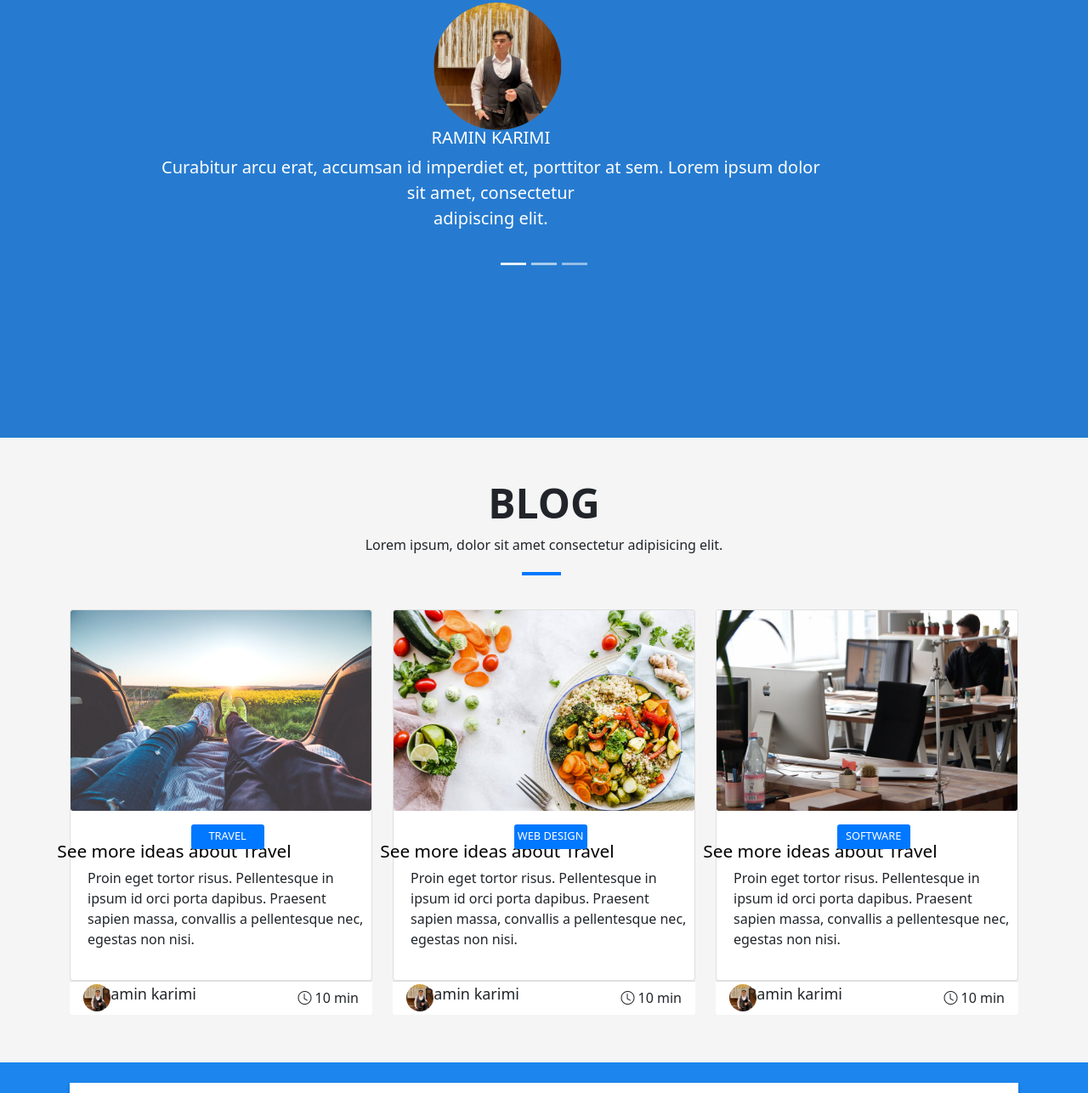
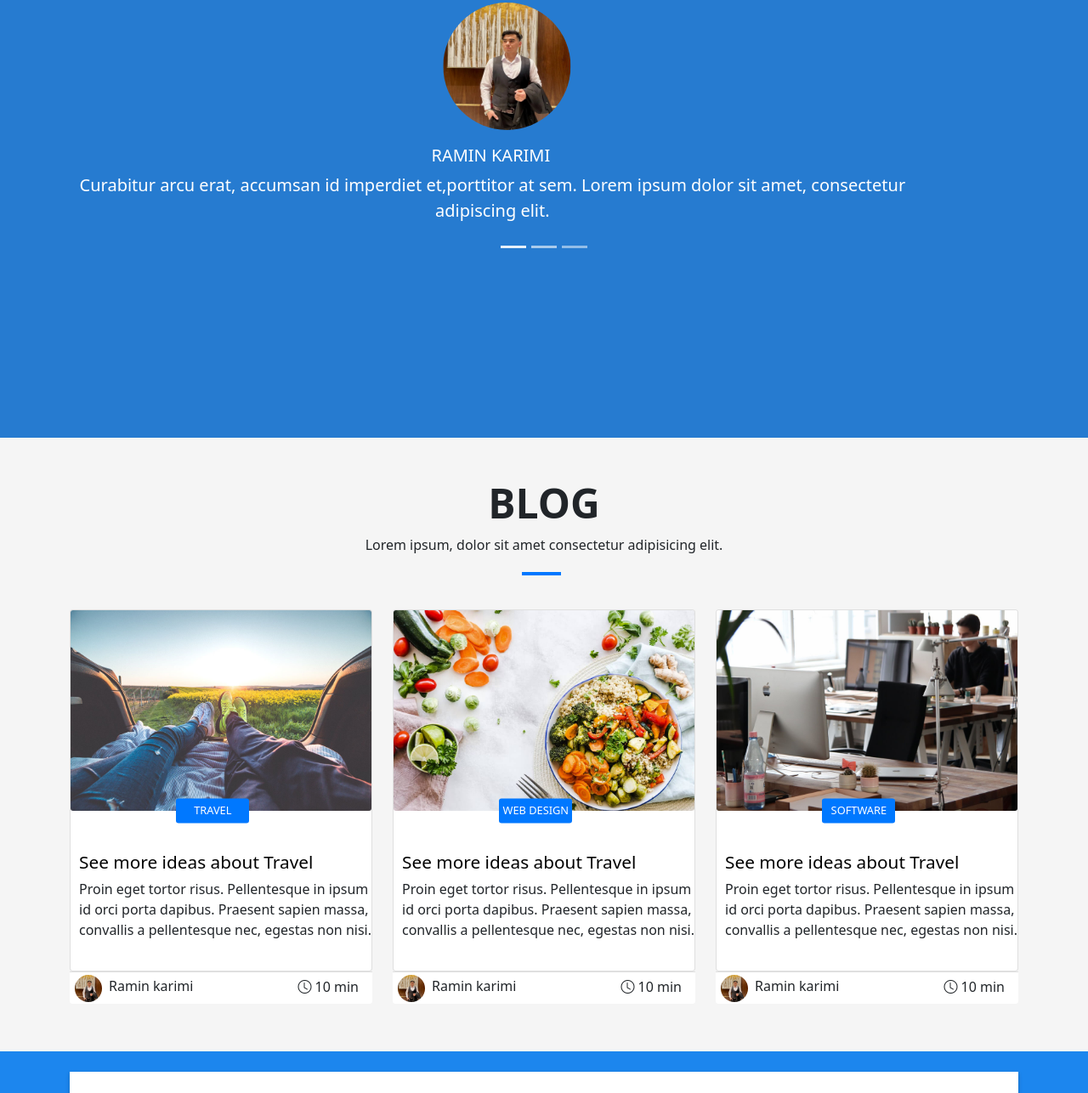
Before and after one commit to karimiyaman28/MYPORTFOLIO, a plain HTML site: page index.html in a window 1280 px wide. Shown: the part 3808-5094 px from the top of the page at 85% size. Drawn offline with nearby package versions, Linux system fonts and the light colour scheme.

Commit message:
make some change to blog section

```diff
--- a/css/style.css
+++ b/css/style.css
@@ -425,7 +425,8 @@ section{
 		margin-top: -1px;
 	}
 	.w-title{
-		margin-right: 220px;
+		margin-right: 100px;
+
 
 
 	}
@@ -456,10 +457,13 @@ section{
 	width: 150px;
 	height: 150px;
 	border-radius: 50%;
+	text-align: center;
+    position: absolute;
+	left: 45%;
 	top: 22%;
-	left: 44%;
 	text-align: center;
-	position: absolute;
+
+
 }
 
 .carousel-inner{
@@ -469,41 +473,37 @@ section{
 
 .carousel-caption{
    bottom: 25%;
+   position: relative;
+   margin-top: 410px;
+   transform: translate(-50%, -50%);
+	left: 50%;
+}
 
-}
-.carousel-caption h5{
-	position: absolute;
-	top: 0%;
-	left: 50%;
-	transform: translate(-50%, -50%);
-}
-.carousel-item p {
-	margin-bottom: -77px;
-	font-weight: 300px;
-}
+
 button{
-	margin-top: -100px;
+	margin-top: -120px;
+
 }
 
 @media screen and (max-width: 1000px) {
 	.carousel-item img{
 		position: absolute;
-		left: 33%;
-		top: 20%;
+		left: 32%;
+		top: 25%;
+		text-align: center;
 
 	}
-	.carousel-caption h5{
-	 position: absolute;
-	 top: 0%;
-	 left: 50%;
-	 transform: translate(-50%, -50%);
+	 .carousel-caption{
+      position: relative;
+      margin-top: 442px;
+     transform: translate(-50%, -50%);
+	 left: 49%;
   }
-  .carousel-item p {
-	margin-bottom: -155px;
-	text-align: center;
-  }
+
+
+
   button{
-  	margin-top: 1px;
+  	margin-top: -46px;
   }
 }
 .carousel-control-prev-icon {
@@ -526,6 +526,9 @@ button{
 	margin-top: 110px;
 	left: 48%;
 }
+.card-body{
+	margin-top: -16px;
+}
 
 .card-category-box{
 	width: 86px;
@@ -534,18 +537,21 @@ button{
 	background-color: #0078ff;
 	color: #fff;
 	font-size: 0.8rem;
+	border-radius: 3px;
+	position: relative;
+	left: 47%;
 	text-align: center;
-	border-radius: 3px;
-    position: absolute;
-    top: 58%;
-    left: 40%;
+   transform: translate(-50%, -50%);
+
 }
 .card-category-p{
      margin-top: 4px;
 }
 .card-title{
-	margin-left: -110px;
+	float: left;
+	margin-left: 10px;
 	font-size: 1.3rem;
+
 }
 .card-title a{
 	text-decoration: none;
@@ -557,7 +563,7 @@ button{
 }
 .card-subtitle{
 	text-align: left;
-	margin-left: 20px;
+	margin-left: 10px;
 	margin-bottom: 20px;
 }
 .card-footer{
@@ -573,6 +579,9 @@ button{
 .post-ramin .lonks:hover{
 	color: #0078ff;
 }
+.post-ramin img{
+	margin-left: -10px;
+}
 
 .ramin{
 	width: 32px;
@@ -581,12 +590,12 @@ button{
 	margin-top: -5px;
 }
 .author{
-	font-size: 18px;
-	margin-right: 170px;
-	margin-top: -31px;
+	float: left;
+	margin-left: 30px;
+	margin-top: -28px;
 }
 .post-date{
-	margin-top: -27px;
+	margin-top: -30px;
 }
 @media screen and (max-width: 900px) {
 	.text-title-a::before{
@@ -599,17 +608,12 @@ button{
 	left: 45%;
   }
 .card-category-box{
-	 position: absolute;
-     top: 60%;
-     left: 40%;
+
 	}
-	.card-title{
-		margin-right: 50px;
-	}
+
 	.author{
-	font-size: 18px;
-	margin-right: 209px;
-	margin-top: -30px;
+	font-size: 17px;
+	margin-top: -28px;
 }
 }
 .contact-sic{
--- a/index.html
+++ b/index.html
@@ -503,7 +503,7 @@
       <img src="./images/ramin1.jpg" class="img-p d-block" alt="ramin-pic">
       <div class="carousel-caption d-block d-md-block">
        <h5>RAMIN KARIMI</h5>
-       <p class="lead discription-lead"> Curabitur arcu erat, accumsan id imperdiet et, porttitor at sem. Lorem ipsum dolor sit amet, consectetur <br>adipiscing elit.</p>
+       <p class="lead discription-lead ms-1"> Curabitur arcu erat, accumsan id imperdiet et,porttitor at sem. Lorem ipsum dolor sit amet, consectetur <br>adipiscing elit.</p>
        </div>
       </div>
        <div class="carousel-item container-fluid">
@@ -545,7 +545,7 @@
      </div>
      </div>
       <div class="row my-5">
-        <div class="col-md-4 text-center mb-2">
+        <div class="col-md-4 mb-2">
           <div class="card card-blog">
            <div class="card-img">
              <img src="./images/foot.jpg" class="card-img">
@@ -574,7 +574,7 @@
             </div>
           </div>
         </div>
-         <div class="col-md-4 text-center mb-2">
+         <div class="col-md-4 mb-2">
           <div class="card card-blog">
            <div class="card-img">
              <img src="./images/eat.jpg" class="card-img">
@@ -603,7 +603,7 @@
             </div>
           </div>
         </div>
-         <div class="col-md-4 text-center mb-2">
+         <div class="col-md-4 mb-2">
           <div class="card card-blog">
            <div class="card-img">
              <img src="./images/com.jpg" class="card-img">
```
